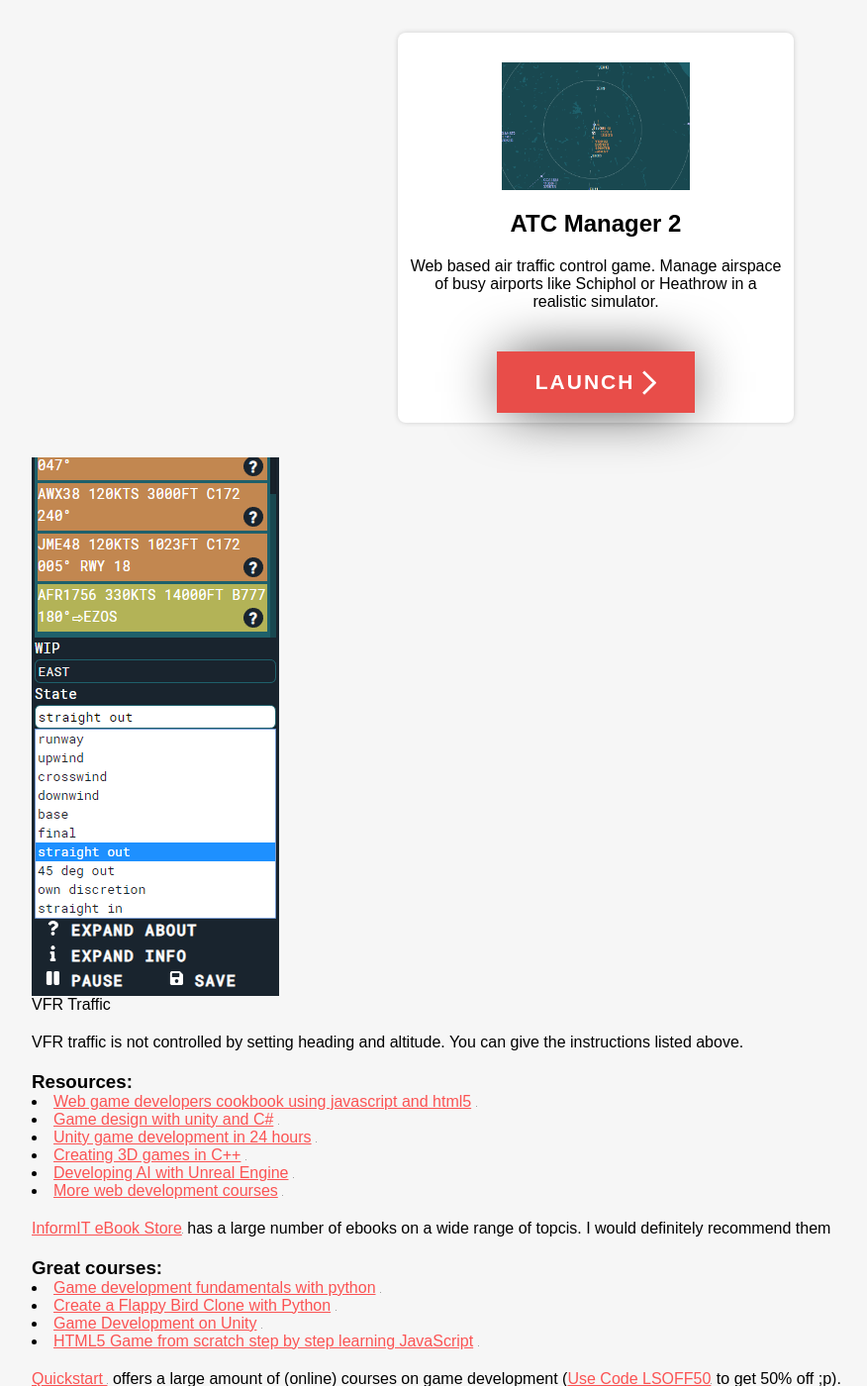
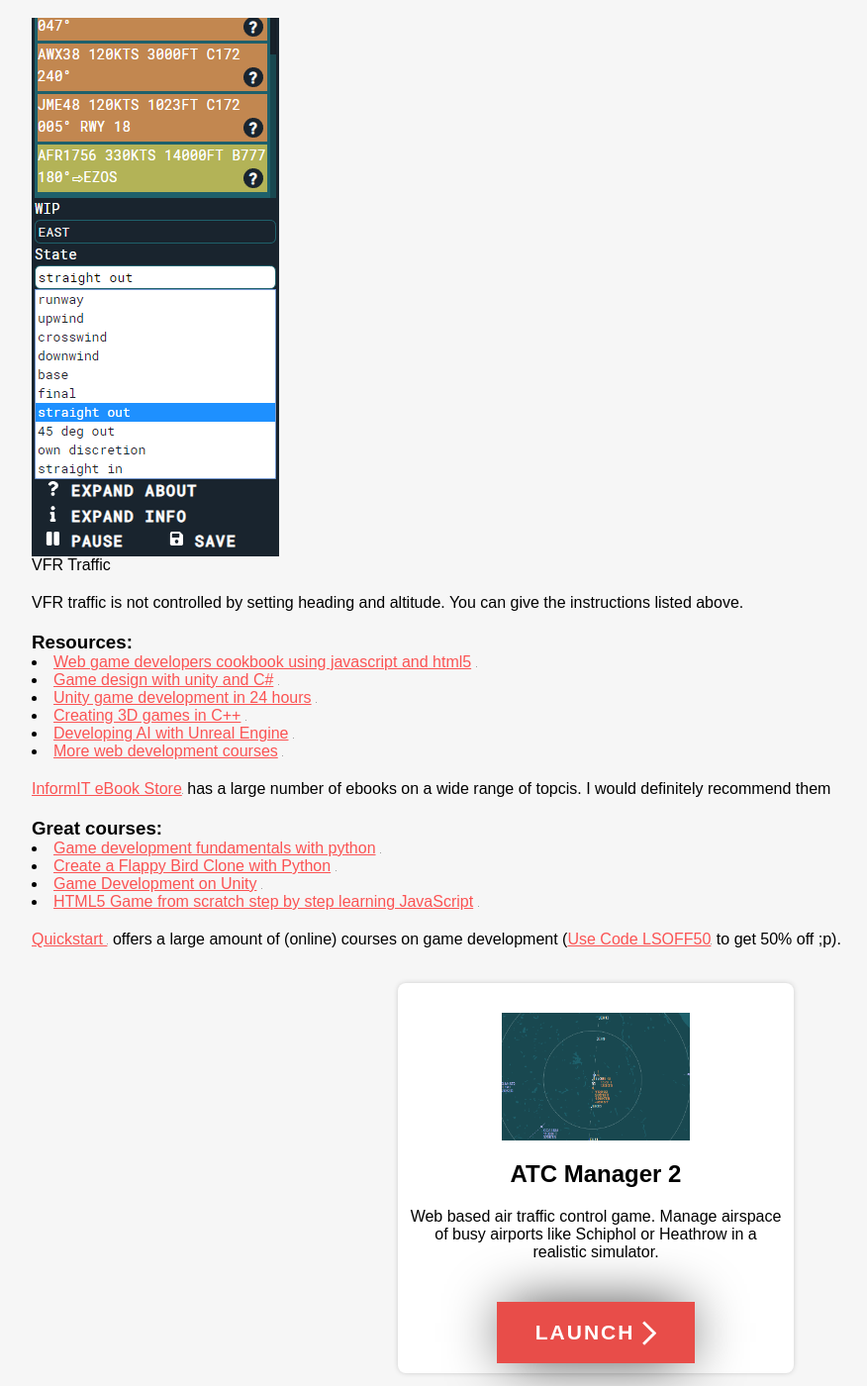
Before and after one commit to LesterGallagher/LesterGallagher.github.io, a Jekyll site: the page built from _posts/2018-09-27-atc-manager-2---tutorials-and-general-aviation.md, in a window 1280 px wide and 1400 px high, scrolled down 1593 px. Shown: the whole window at 99% size, without its empty margins (38-914 px from the left). Built offline with Jekyll 4.4.1, drawn with Linux system fonts in a browser that asks for light colours; comment, search, counter and statistics services are not loaded; grey boxes are pictures that could not be loaded.

Commit message:
Update from Forestry.io - Updated atc-manager-2---tutorials-and-general-aviation.md

```diff
--- a/_posts/2018-09-27-atc-manager-2---tutorials-and-general-aviation.md
+++ b/_posts/2018-09-27-atc-manager-2---tutorials-and-general-aviation.md
@@ -23,8 +23,6 @@ General Aviation
 
 Some work needs to to be put in to collision avoidance, correct states for each type of VFR (visual flight rules) flight (Inbound, Outbound, Enroute, Closed Pattern), Go-arounds, Touch and go's and new general aviation airplanes. Feedback is welcome because the feature is not done yet, so i can still change things without to much hassle. General aviation airplanes do not always fly VFR, you will also see them in the regular IFR (instrument flight rules) traffic.
 
-{% include app-portal.html %}
-
 ![](/uploads/vfrpanel.png)
 VFR Traffic
 
@@ -32,5 +30,7 @@ VFR traffic is not controlled by setting heading and altitude. You can give the
 
 {% include gamedev_affiliate.html %}
 
+{% include app-portal.html %}
+
 <blockquote class="reddit-card" data-card-created="1538064249"><a href="https://www.reddit.com/r/ATCManager2/comments/9jb89w/tutorials_and_general_aviation/">Tutorials and General Aviation</a> from <a href="http://www.reddit.com/r/ATCManager2">r/ATCManager2</a></blockquote>
 <script async src="//embed.redditmedia.com/widgets/platform.js" charset="UTF-8"></script>
```
